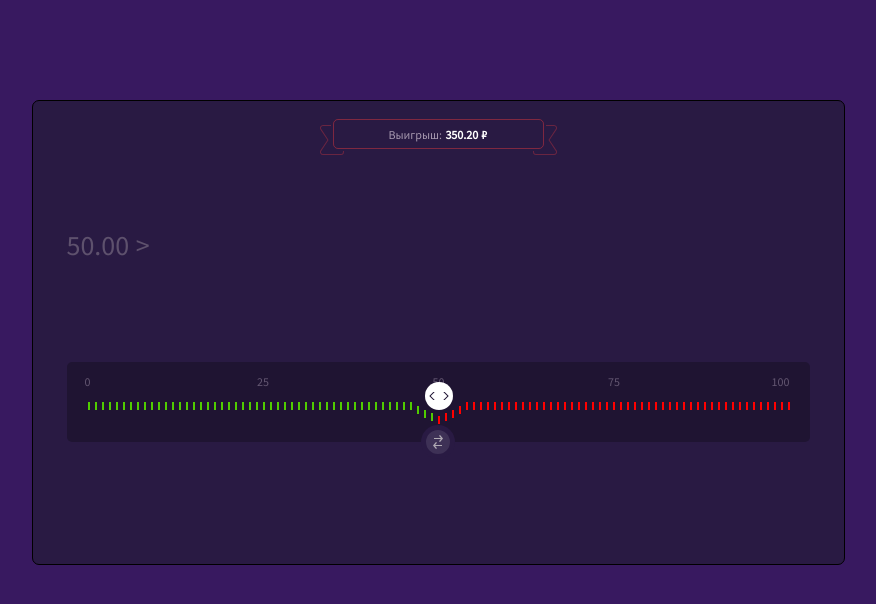
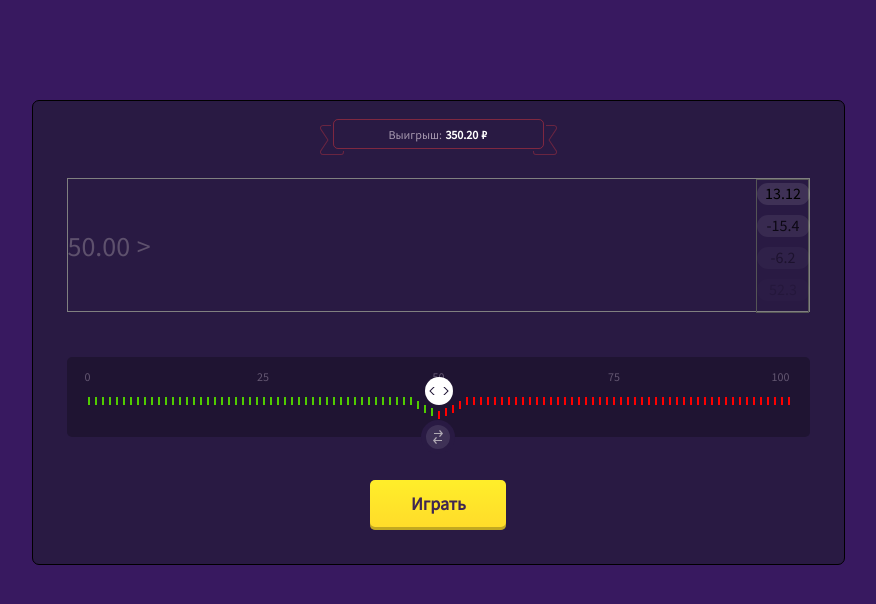
Before and after one commit to extriton/dice-nuxt, a Nuxt app: page / in a window 1280 px wide. Shown: the top 604 px of the page, without its empty margins (202-1078 px from the left). Built offline with nearby package versions, Linux system fonts and the light colour scheme.

Commit message:
Добавлен компонент DicePlayButton

```diff
--- a/components/dice/DiceGame.vue
+++ b/components/dice/DiceGame.vue
@@ -37,6 +37,12 @@
         />
       </div>
     </div>
+    <!-- Button -->
+    <div class="dice-play-button-wrapper">
+      <DicePlayButton
+        @dicePlay="dicePlay"
+      />
+    </div>
   </div>
 </template>
 
@@ -46,6 +52,7 @@ import DiceUserValue from '~/components/dice/DiceUserValue.vue'
 import DiceHistory from '~/components/dice/DiceHistory.vue'
 import DiceSlider from '~/components/dice/DiceSlider.vue'
 import DiceReverse from '~/components/dice/DiceReverse.vue'
+import DicePlayButton from '~/components/dice/DicePlayButton.vue'
 
 export default {
   name: 'DiceGame',
@@ -54,7 +61,8 @@ export default {
     DiceUserValue,
     DiceHistory,
     DiceSlider,
-    DiceReverse
+    DiceReverse,
+    DicePlayButton
   },
   data () {
     return {
@@ -76,6 +84,14 @@ export default {
     // Устанавливает новое занчение userValue по событию из слайдера
     changeUserValue (value) {
       this.userValue = value
+    },
+    // Начинает розыгрыш
+    dicePlay () {
+      const result = parseInt(this.generateResult()) / 100
+    },
+    // Заглушка генерирующая рандомное число
+    generateResult () {
+      return Math.random() * 10000
     }
   }
 }
@@ -102,8 +118,8 @@ export default {
 .dice-result-block {
   width: 743px;
   height: 134px;
-  margin: 0 auto 50px auto;
-  /*border: 1px solid grey; */
+  margin: 0 auto 45px auto;
+  border: 1px solid grey;
 }
 
 .dice-user-value-wrapper {
@@ -118,13 +134,13 @@ export default {
   height: 134px;
   border: 1px solid #555;
   float: right;
-  display: none;
 }
 
 .dice-slider-wrapper {
   width: 743px;
   margin: 0 auto;
   position: relative;
+  margin: 0 auto 43px auto;
 }
 
 .dice-slider-wrapper .dice-reverse-wrapper {
@@ -135,6 +151,11 @@ export default {
   bottom: 0;
   transform: translate(-50%, 50%);
 }
+/*
+.dice-play-button-wrapper {
+  height: 50px;
+}
+*/
 
 .clearfix {
   clear: both;
--- /dev/null
+++ b/components/dice/DicePlayButton.vue
@@ -0,0 +1,57 @@
+<template>
+  <div
+    class="dice-play-button"
+    :class="{ clicked: clicked }"
+    @click="play"
+    @mousedown.left="clicked = true"
+    @mouseup.left="clicked = false"
+    @mouseleave="clicked = false"
+  >
+    Играть
+  </div>
+</template>
+
+<script>
+export default {
+  name: 'DicePlayButton',
+  data () {
+    return {
+      clicked: false
+    }
+  },
+  methods: {
+    // Эмит сообщения о начале розыгрыша
+    play () {
+      this.$emit('dicePlay')
+    }
+  }
+}
+</script>
+
+<style>
+.dice-play-button {
+  width: 136px;
+  height: 50px;
+  padding: 13px 14px 16px 15px;
+  border-radius: 5px;
+  box-shadow: inset 0 -3px 0 0 rgba(0, 0, 0, 0.24);
+  background-image: linear-gradient(to bottom, #ffed2a 5%, #ffdc2a 94%);
+  margin: 0 auto;
+  font-size: 18px;
+  font-weight: bold;
+  line-height: 21px;
+  text-align: center;
+  color: #3f2652;
+}
+
+.dice-play-button:hover {
+  cursor: pointer;
+  box-shadow: inset 0 -3px 0 0 rgba(0, 0, 0, 0.24);
+  background-image: linear-gradient(to bottom, #ffcb00 5%, #ffaf00 94%);
+}
+
+.dice-play-button.clicked {
+  box-shadow: inset 0 3px 0 0 rgba(0, 0, 0, 0.24);
+  background-color: #ffbb00;
+}
+</style>
```
